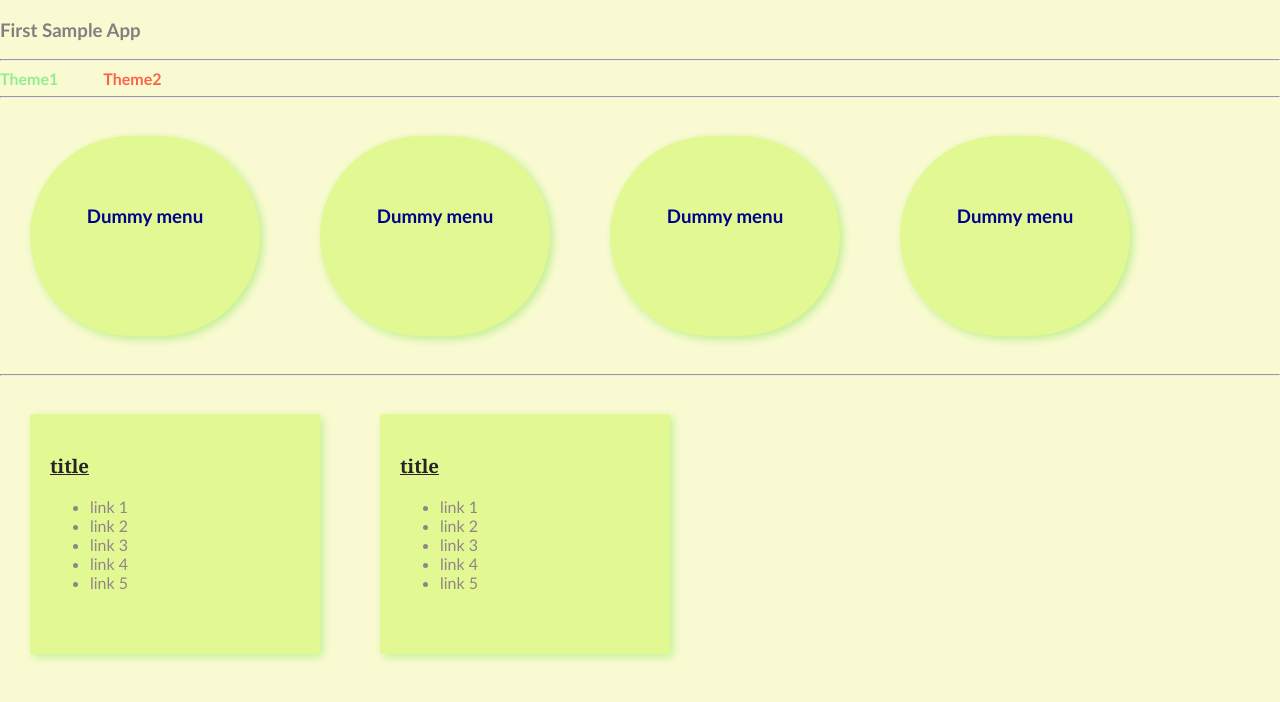
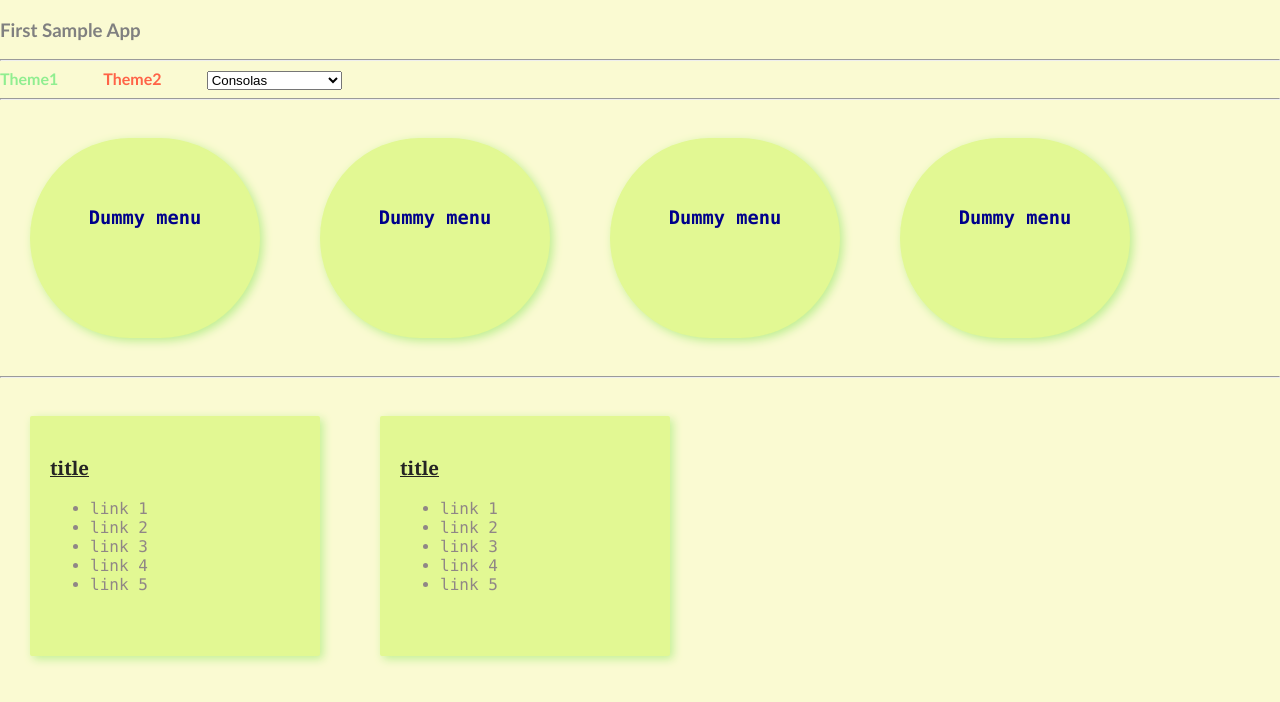
Before and after one commit to vinodh1988/angular-first, an Angular app: page / in a window 1280 px wide. Shown: the top 702 px of the page. Built offline with nearby package versions, Linux system fonts and the light colour scheme.

Commit message:
ng-model

```diff
--- a/src/app/app.component.html
+++ b/src/app/app.component.html
@@ -1,16 +1,25 @@
 <h3>{{appname}}</h3>
 <hr>
    <b [style.color]="'lightgreen'" (click)="handleClick(1)">Theme1</b> &nbsp; &nbsp;&nbsp; &nbsp;&nbsp; &nbsp;
-   <b [style.color]="'tomato'" (click)="handleClick(2)">Theme2</b>
+   <b [style.color]="'tomato'" (click)="handleClick(2)">Theme2</b>  &nbsp; &nbsp;&nbsp; &nbsp;&nbsp; &nbsp;
+   <select [(ngModel)]="fonts">
+       <option>Times New Roman </option>
+       <option>Comic sans MS</option>
+       <option>Arial</option>
+       <option>Agency FB</option>
+       <option>Consolas</option>
+       <option>Courier</option>
+   </select>
+
 <hr>
-<div class="menu-container" >
+<div class="menu-container" [style.fontFamily]="fonts">
 <app-second></app-second>
 <app-second></app-second>
 <app-second></app-second>
 <app-second></app-second>
 </div>
 <hr>
-<div  class="menu-container">
+<div  class="menu-container" [style.fontFamily]="fonts">
 <app-menu-block></app-menu-block>
 <app-menu-block></app-menu-block>
 <div>
--- a/src/app/app.component.ts
+++ b/src/app/app.component.ts
@@ -1,14 +1,19 @@
-import { Component } from '@angular/core';
+import { Component, DoCheck } from '@angular/core';
 
 @Component({
   selector: 'app-root',
   templateUrl: './app.component.html',
   styleUrls: ['./app.component.css']
 })
-export class AppComponent {
+export class AppComponent  {
    appname = 'First Sample App' ;
+   fonts = 'Consolas';
+
 
    handleClick(x): void{
      alert(x);
    }
+
+
+
 }
```
Also changed, not shown: src/app/app.module.ts (+9 -8 lines), 1 other file (tests, documents, lock files or other folders).
